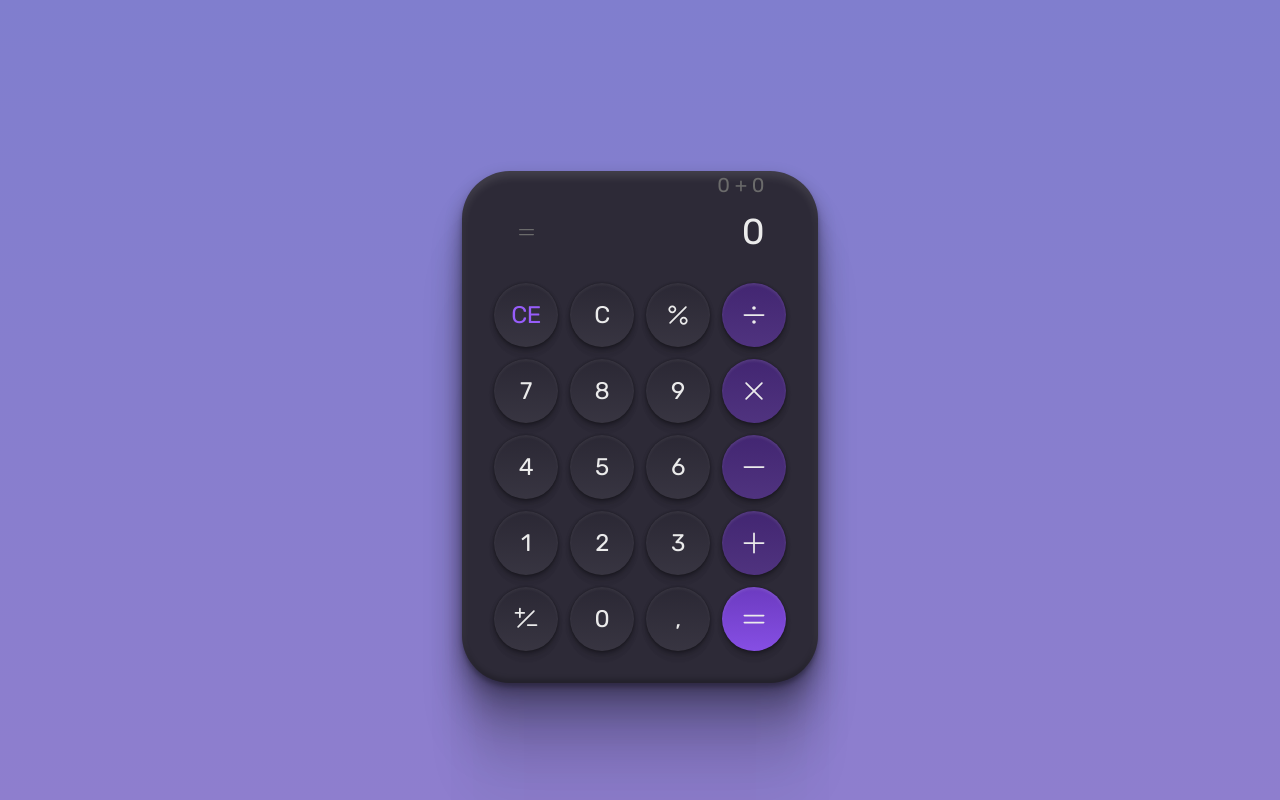
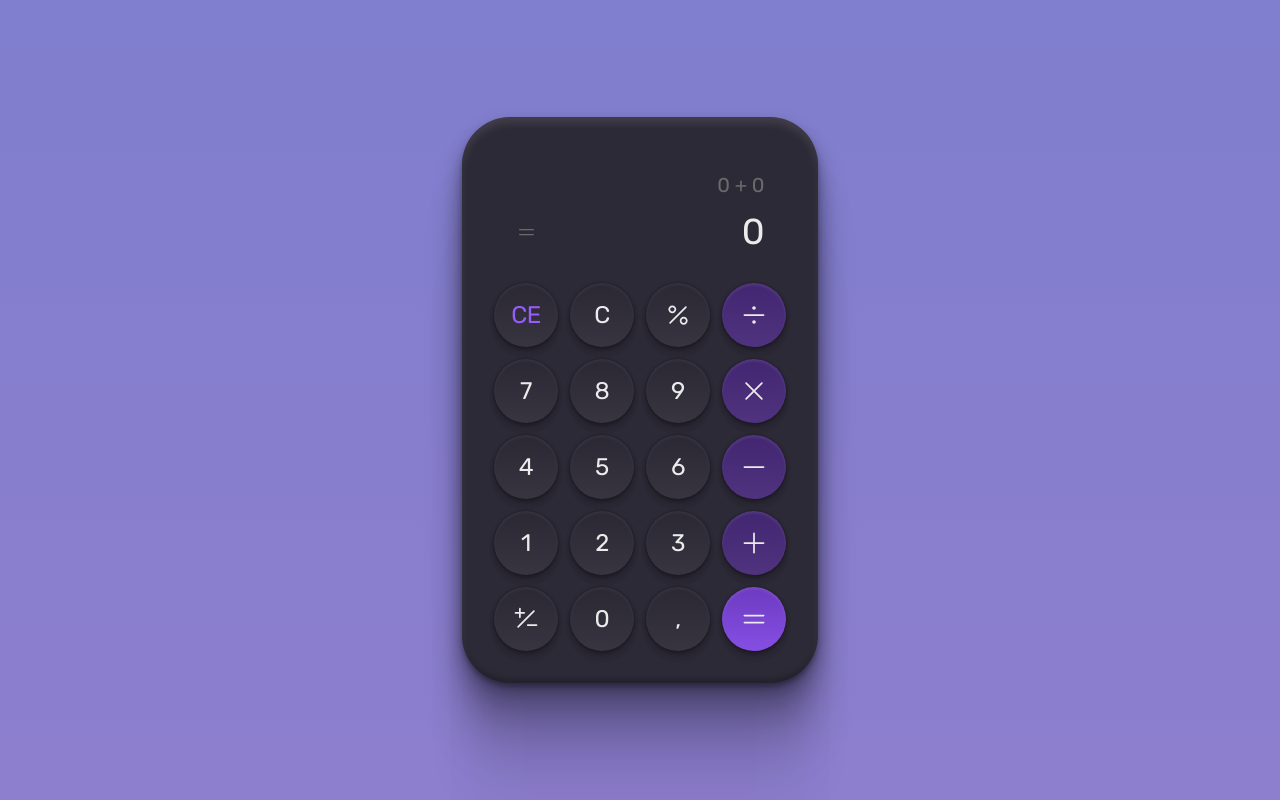
Before and after one commit to erickmarquesc/Calculadora, a React (Vite) app: page / in a window 1280 px wide. Built offline with nearby package versions, Linux system fonts and the light colour scheme.

Commit message:
style: :art: format of the code

```diff
--- a/src/components/Display/styles.ts
+++ b/src/components/Display/styles.ts
@@ -1,10 +1,11 @@
 import styled from "styled-components";
 
 export const DisplayContainer = styled.div`
-  margin-top: 54px;
+
   padding-inline: 54px;
 
   #last-calc {
+  padding-top: 54px;
   text-align: right;
   font-size: 20px;
   line-height: 140%;
```
